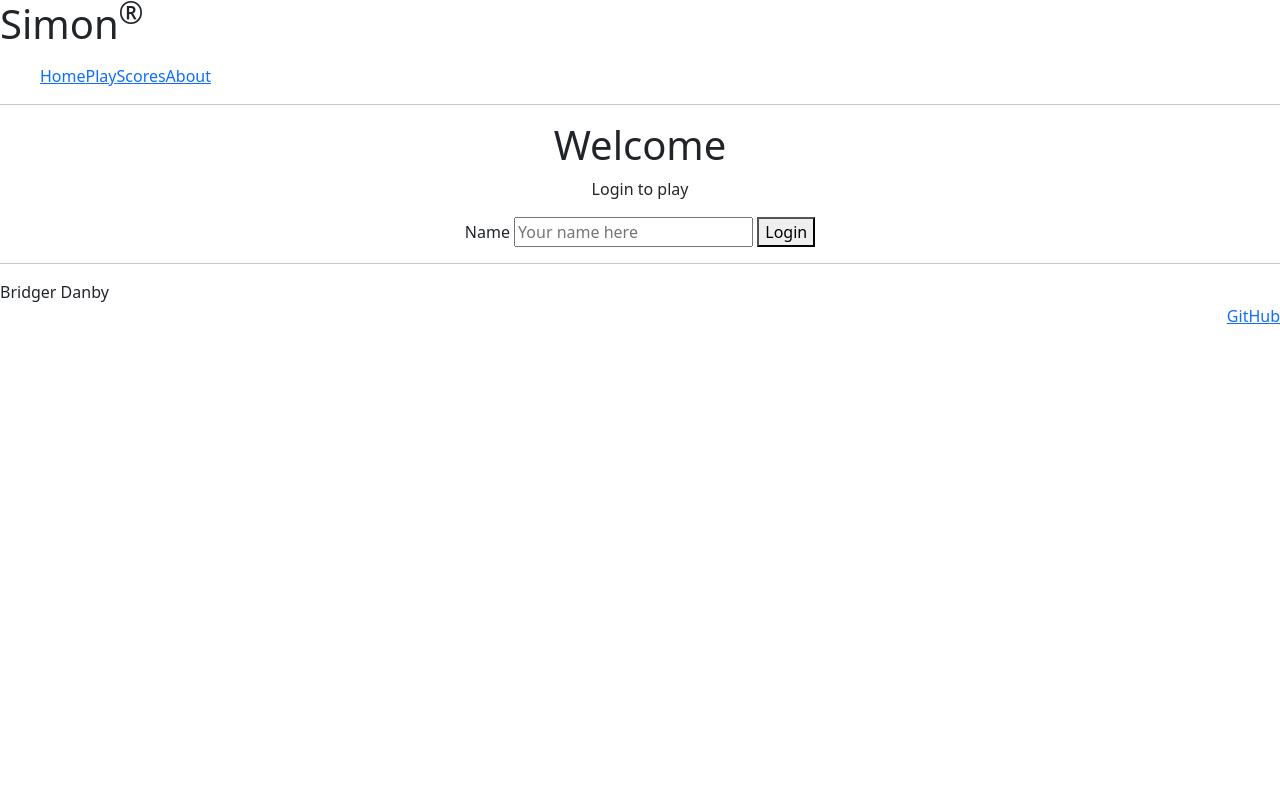
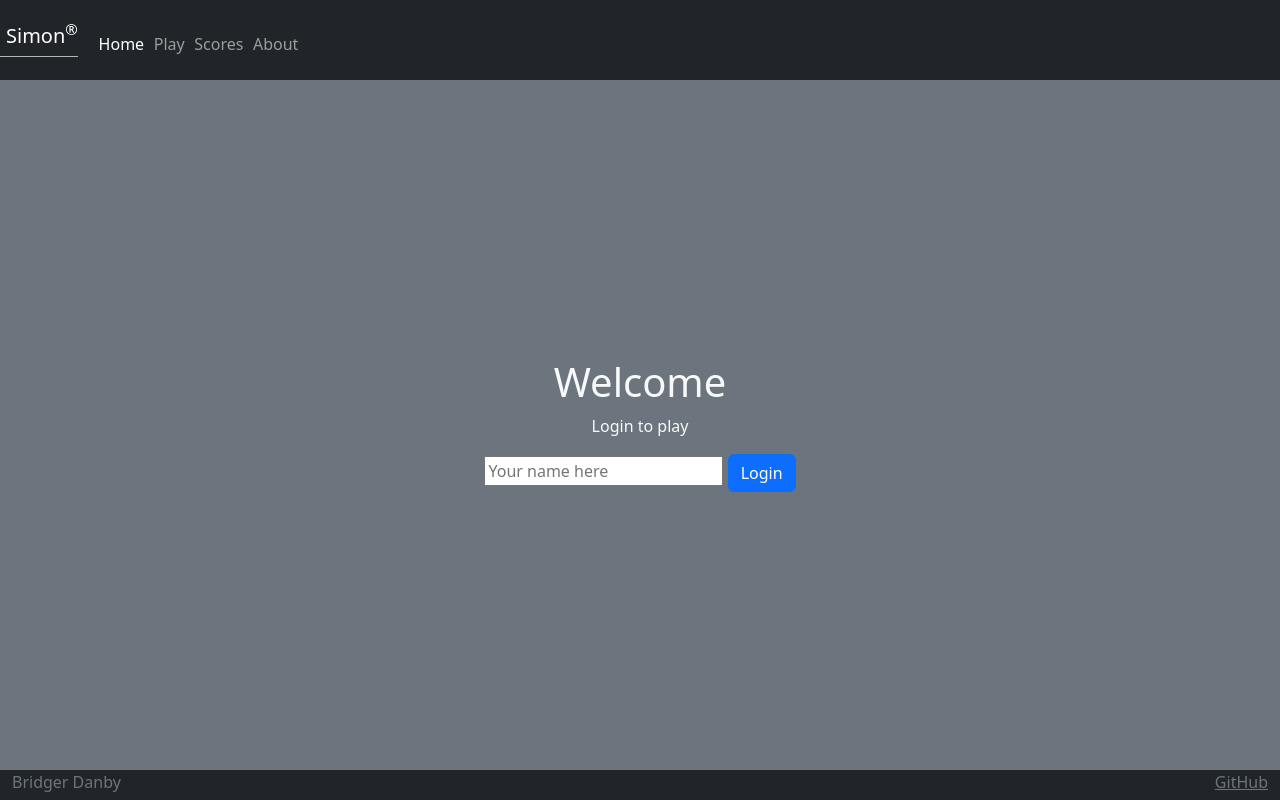
Before and after one commit to bridgerdanby/simon, a plain HTML site: page index.html in a window 1280 px wide. Drawn offline with nearby package versions, Linux system fonts and the light colour scheme.

Commit message:
added bootstrap to index. fixed a heading issue in about

```diff
--- a/index.html
+++ b/index.html
@@ -3,7 +3,7 @@
     <head>
         <meta charset="UTF-8" />
         <!--dont scale automatically-->
-        <meat name=""viewport" content=""width=device-width, initial-scale="1.0" />
+        <meta name="viewport" content="width=device-width, initial-scale=1.0" />
         <title>Simon</title>
         <link rel="icon" href="favicon.ico" />
 
@@ -17,36 +17,42 @@
         crossorigin="anonymous"
         />
     </head>
-    <body>
-        <header>
-            <h1>Simon<sup>&reg;</sup></h1>
-
-            <nav>
-                <menu>
-                    <li><a href="index.html">Home</a></li>
-                    <li><a href="play.html">Play</a></li>
-                    <li><a href="scores.html">Scores</a></li>
-                    <li><a href="about.html">About</a></li>
+    <body class="bg-dark text-light">
+        <header class="container-fluid">
+            <nav class="navbar fixed-top navbar-dark">
+                <a class="navbar-brand" href="#">Simon<sup>&reg;</sup></a>
+                <menu class="navbar-nav">
+                    <li class="nav-item">
+                        <a class="nav-link active" href="index.html">Home</a></li>
+                    <li class="nav-item">
+                        <a class="nav-link" href="play.html">Play</a></li>
+                    <li class="nav-item">
+                        <a class="nav-link" href="scores.html">Scores</a></li>
+                    <li class="nav-item">
+                        <a class="nav-link" href="about.html">About</a></li>
                 </menu>
             </nav>
-
-            <hr />
         </header>
 
-        <main>
-            <h1>Welcome</h1>
-            <p>Login to play</p>
-            <form method="get" action="play.html">
-                <label for="name">Name</label>
-                <input type="text" id="name" placeholder="Your name here" />
-                <button type="submit">Login</button>
-            </form>
+        <main class="container-fluid bg-secondary text-center">
+            <div>
+                <h1>Welcome</h1>
+                <p>Login to play</p>
+                <form method="get" action="play.html">
+                    <input type="text" id="name" placeholder="Your name here" />
+                    <button type="submit" class="btn btn-primary">Login</button>
+                </form>
+            </div>
         </main>
-        <footer>
-            <hr />
-            <span class=""text-reset>Bridger Danby</span>
-            <br />
-            <a href="https://github.com/bridgerdanby/simon">GitHub</a>
+
+        <footer class="bg-dark text-dark text-muted">
+            <div class="container-fluid">
+                <span class="text-reset">Bridger Danby</span>
+            <a
+              class="text-reset"
+              href="https://github.com/bridgerdanby/simon"
+              >GitHub</a>
+            </div>
         </footer>
     </body>
 </html>
```
Also changed, not shown: about.html (+2 -2 lines).
